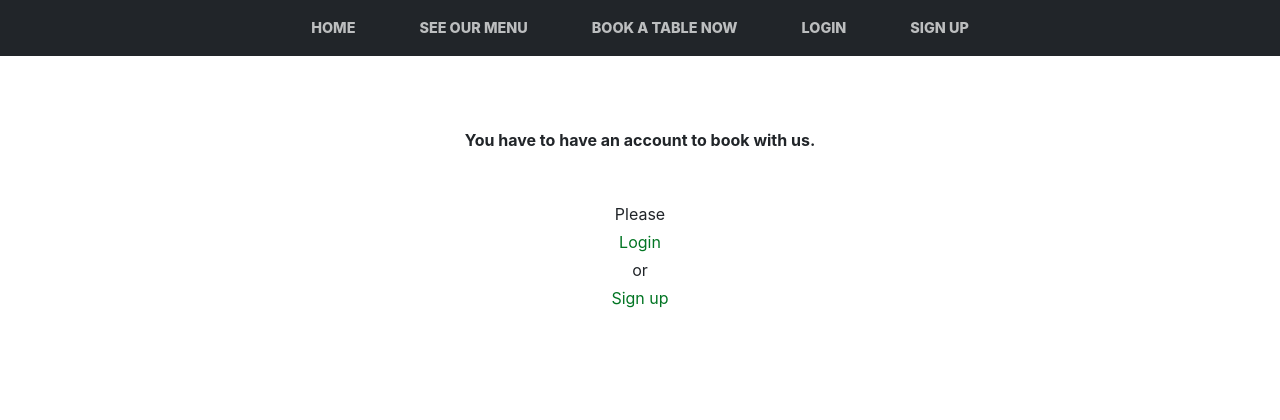
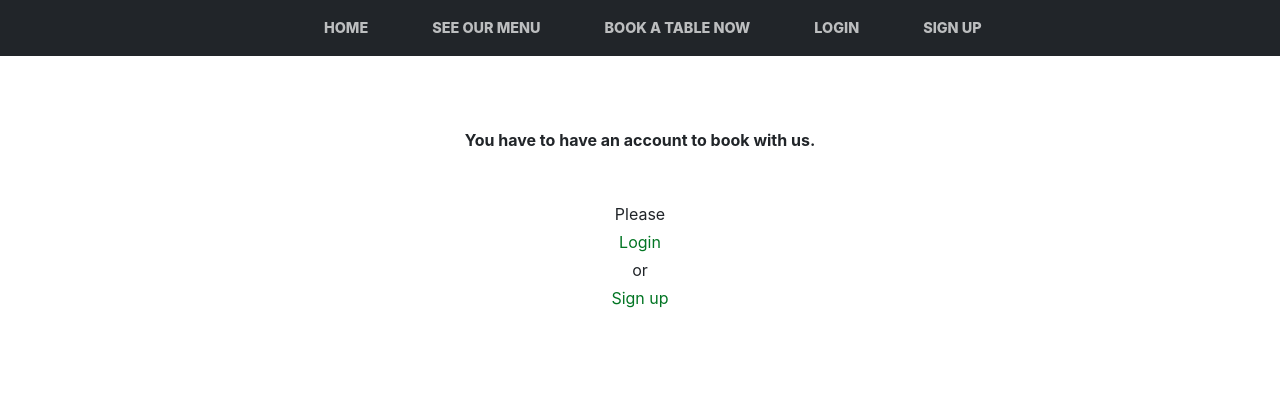
Before and after one commit to Code-Institute-Submissions/Seaniboy2009-Project4v, a Django app: page /booking/ in a window 1280 px wide. Shown: the top 420 px of the page. Run offline with Django 3.2, Linux system fonts and the light colour scheme; data that the repository does not hold is empty; some libraries are stand-ins or nearby versions.

```diff
--- a/static/css/style.css
+++ b/static/css/style.css
@@ -41,6 +41,10 @@ body {
     min-height: 400px;
     margin-bottom: 135px;
     clear: both;
+}
+
+.navbar-nav {
+    padding-left: 2%;
 }
 
 .image-container {
```
Also changed, not shown: README.md.
